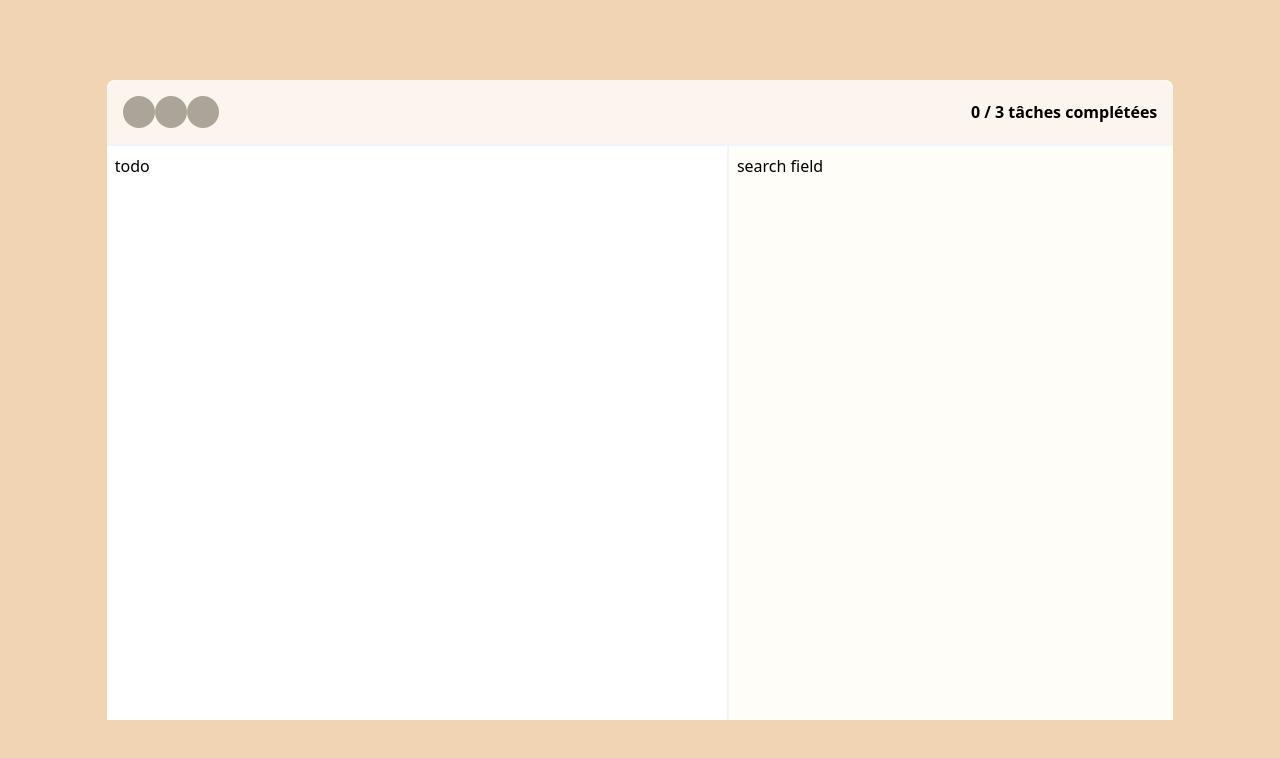
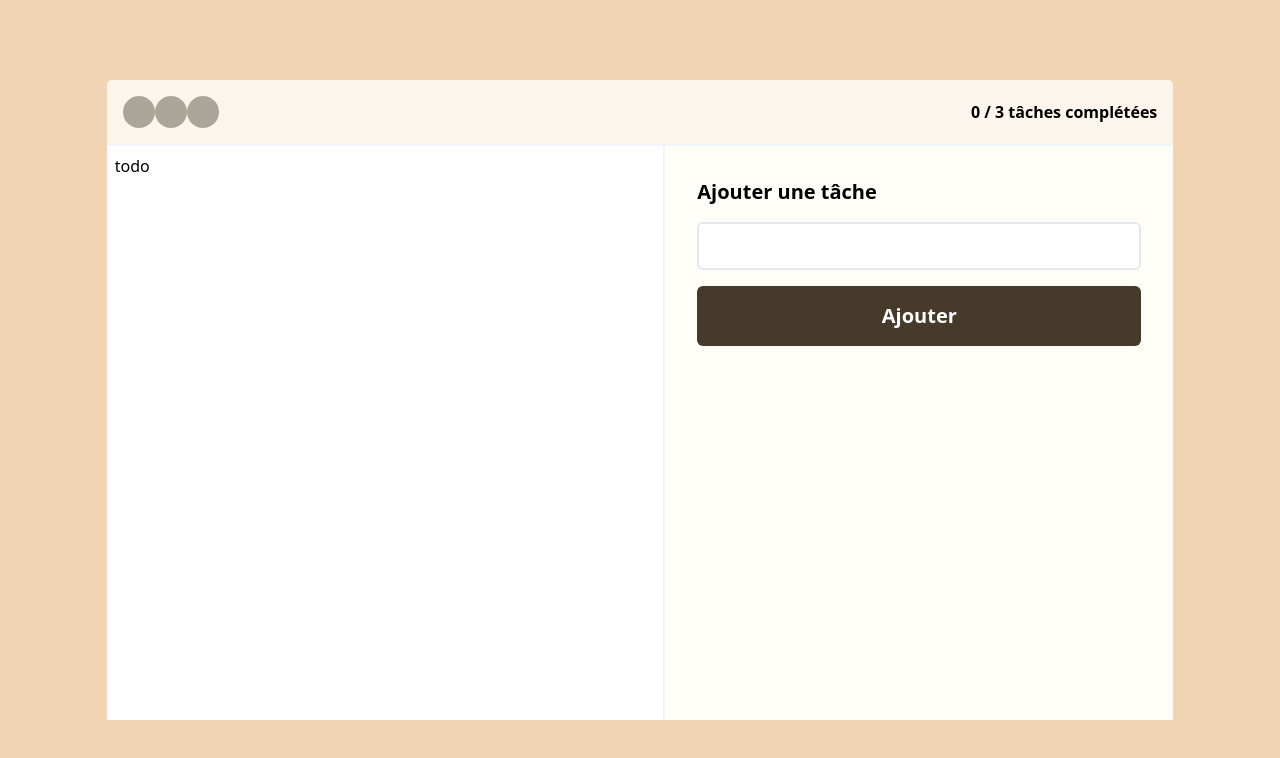
Before and after one commit to jpkamdem/new-todo-app, a React (Vite) app: page / in a window 1280 px wide. Shown: the top 758 px of the page. Built offline with nearby package versions, Linux system fonts and the light colour scheme.

Commit message:
searchfield quasi fini

```diff
--- a/src/components/Dashboard.tsx
+++ b/src/components/Dashboard.tsx
@@ -4,14 +4,14 @@ import Todo from "./Todo";
 
 export default function Dashboard() {
   return (
-    <main className="bg-white w-5/6 h-[80dvh] rounded-t-lg">
+    <main className="bg-white w-5/6 h-[80dvh] rounded-t-md">
       <div className="flex flex-col h-full">
         <Header />
         <section className="grid grid-cols-main h-full min-w-full">
           <div className="border-r-2 border-r-slate-100 p-2">
             <Todo />
           </div>
-          <div className="bg-search-field-color p-2">
+          <div className="bg-search-field-color p-8">
             <SearchField />
           </div>
         </section>
--- a/src/components/Header.tsx
+++ b/src/components/Header.tsx
@@ -1,6 +1,6 @@
 export default function Header() {
   return (
-    <header className="bg-header-color p-4 flex items-center justify-between rounded-t-xl rounded-b-none border-b-2 border-b-slate-100">
+    <header className="bg-header-color p-4 flex items-center justify-between rounded-t-md rounded-b-none border-b-2 border-b-slate-100">
       <section className="inline-flex justify-evenly w-[12dvh]">
         <div className="rounded-3xl bg-btn-color w-8 h-8"></div>
         <div className="rounded-3xl bg-btn-color w-8 h-8"></div>
--- a/src/components/SearchField.tsx
+++ b/src/components/SearchField.tsx
@@ -1,3 +1,30 @@
 export default function SearchField() {
-  return <p>search field</p>;
+  return (
+    <>
+      <InputField />
+      <AddToList />
+    </>
+  );
 }
+
+function InputField() {
+  return (
+    <>
+      <div className="flex flex-col">
+        <label className="font-bold text-xl">Ajouter une tâche</label>
+        <input
+          type="text"
+          className="h-12 rounded-md text-3xl my-4 pl-2 border-2 focus:outline-none focus:ring-0 focus:border-background-color"
+        />
+      </div>
+    </>
+  );
+}
+
+function AddToList() {
+  return (
+    <button className="font-bold text-xl text-white bg-primary-brown rounded-md w-full p-4">
+      Ajouter
+    </button>
+  );
+}
--- a/tailwind.config.js
+++ b/tailwind.config.js
@@ -10,7 +10,8 @@ export default {
         'background-color': "#f1d4b3",
         'header-color': '#fbf5ed',
         'btn-color': '#aba599',
-        'search-field-color': '#fefdf8'
+        'search-field-color': '#fefdf8',
+        'primary-brown': '#463a2a'
       }
     },
     gridTemplateColumns: {
```
